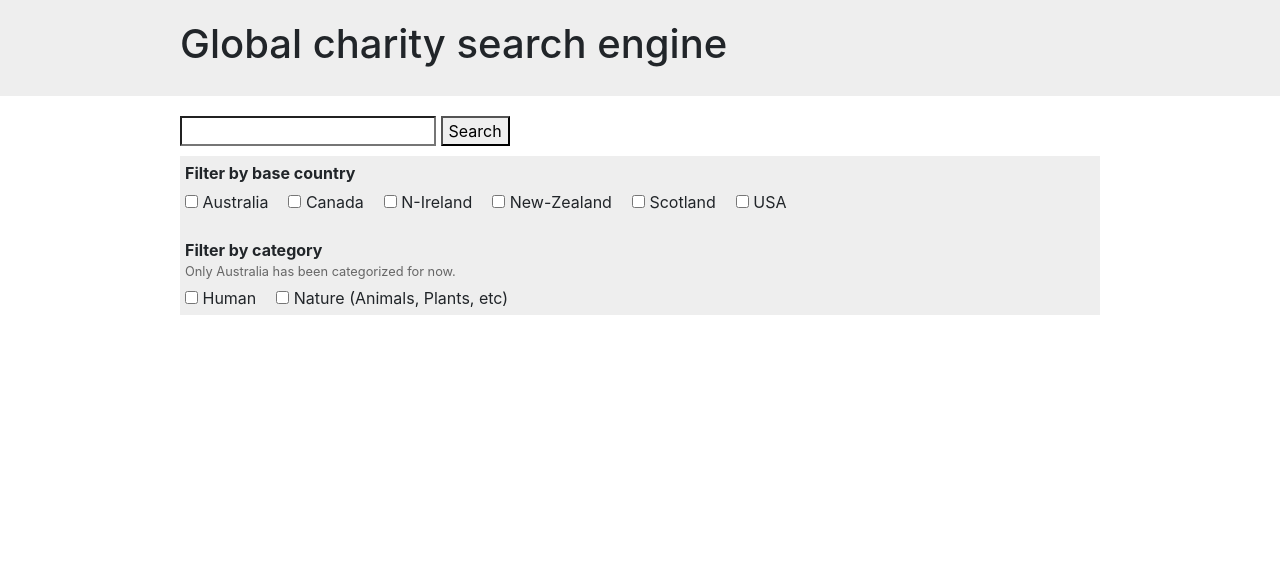
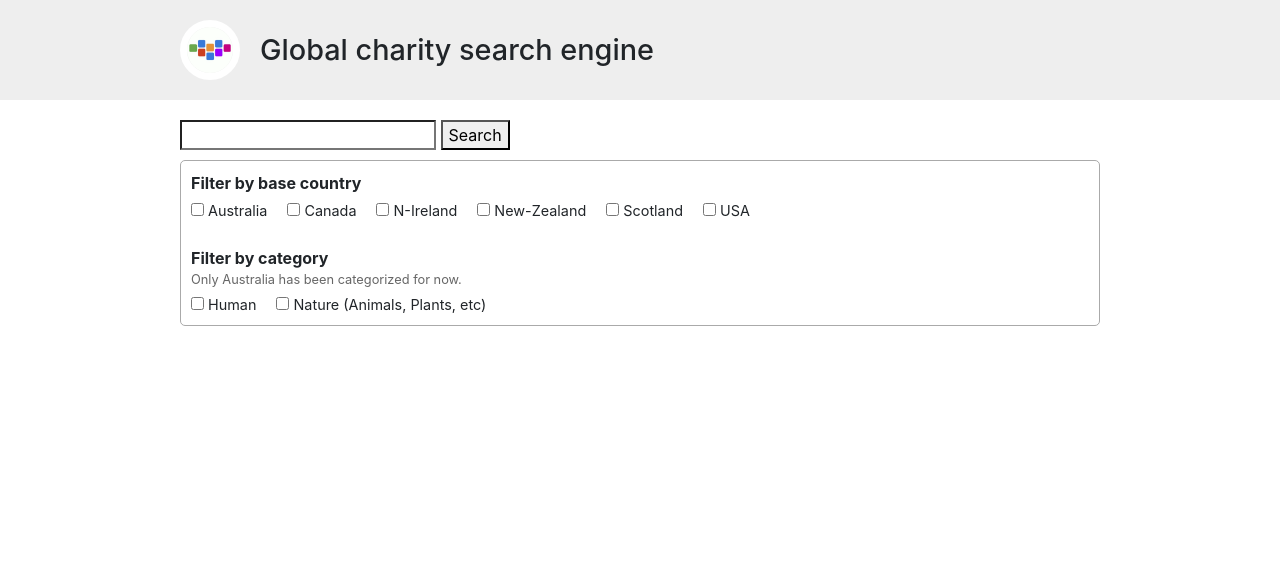
Before and after one commit to juliuszelf/global-charity-search-engine, a Flask app: page / in a window 1280 px wide. Shown: the top 566 px of the page. Run offline with Flask 2, Linux system fonts and the light colour scheme; parts of the project's set-up code (start-up, migrations or seed data) failed here and were passed over; some libraries are stand-ins or nearby versions.

Commit message:
added logo tweaked some styling

```diff
--- a/flask-app/static/css/style.css
+++ b/flask-app/static/css/style.css
@@ -14,6 +14,23 @@ header {
 	padding: 20px;
 	max-width: 960px;
 	margin: auto;
+	display: flex;
+}
+
+.header-content h1 {
+	margin-top: auto;
+	margin-bottom: auto;
+	font-size: 1.8rem;
+}
+
+.logo {
+	margin-right: 20px;
+}
+
+.logo img {
+	height: 60px;
+	border-radius: 50%;
+	border: 7px solid white;
 }
 
 main {
@@ -41,8 +58,10 @@ footer {
 .filters {
 	margin-top: 10px;
 	margin-bottom: 10px;
-	padding: 5px;
-	background-color: #eee;
+	padding: 10px;
+	border: 1px solid #aaa;
+	border-radius: 5px;
+
 }
 
 .checkboxes {
@@ -52,6 +71,7 @@ footer {
 
 .check {
 	margin-right: 20px;
+	font-size: 0.9rem;
 }
 
 .filter-title {
--- a/flask-app/templates/header.html
+++ b/flask-app/templates/header.html
@@ -1,5 +1,8 @@
 <header>
 	<div class="header-content">
+		<div class="logo">
+			<img src="{{ url_for('static', filename='img/charitius_logo.gif') }}">
+		</div>
 		<h1>{{ title }}</h1>
 	</div>
 </header>
```
Also changed, not shown: flask-app/static/img/charitius_logo.gif (added), 1 other file.
